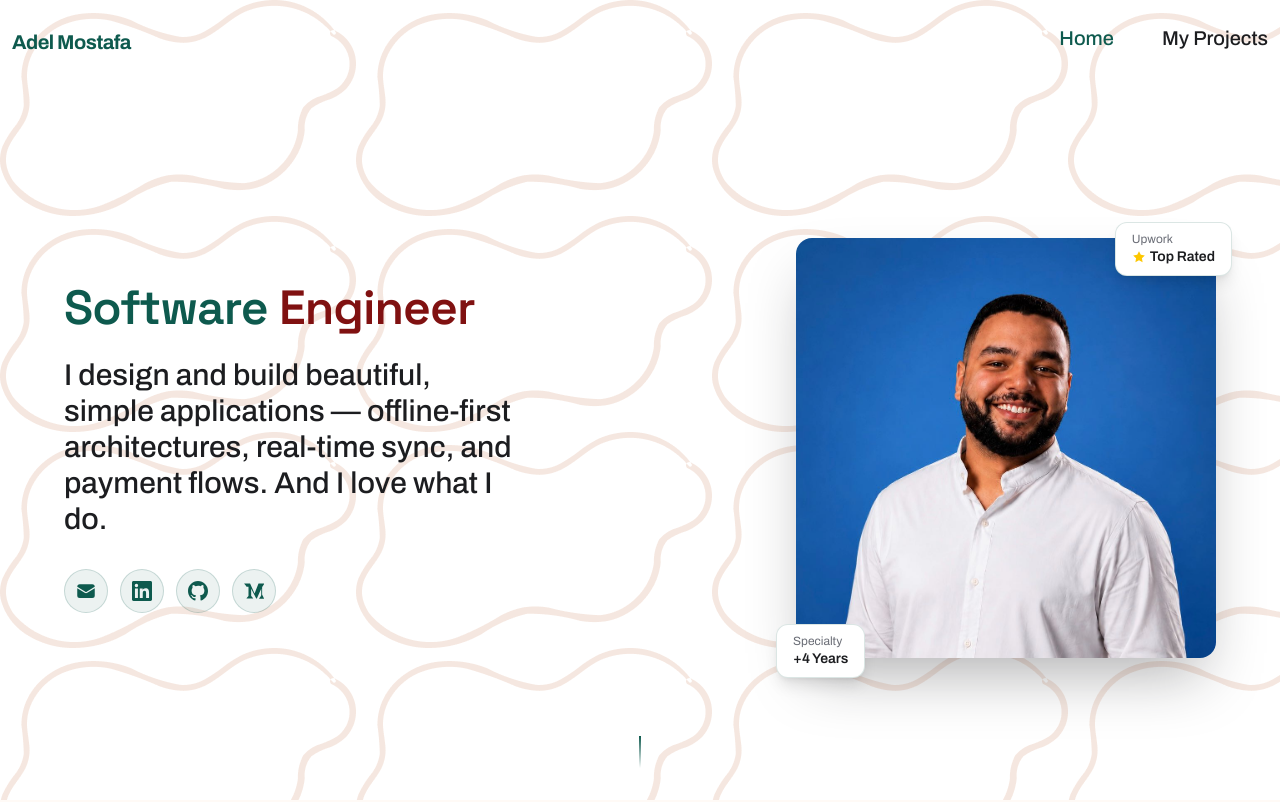
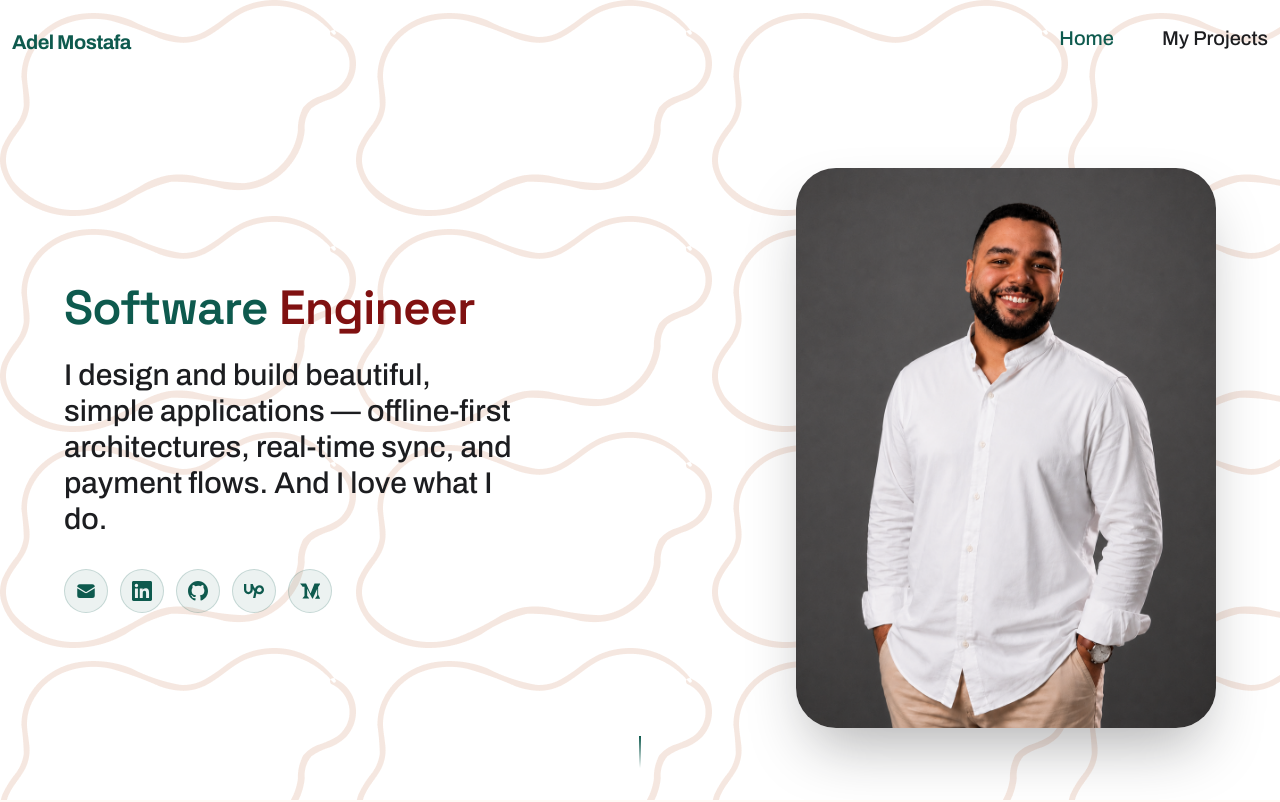
Before and after one commit to A7med3li011/Adel-PORTFOLIO, a Next.js app: page / in a window 1280 px wide. Shown: the top 802 px of the page. Built offline with nearby package versions, Linux system fonts and the light colour scheme.

Commit message:
feat: update HeroSection image and styling, add Upwork link to ContactMenu, and replace profile image

```diff
--- a/app/components/sections/HeroSection.tsx
+++ b/app/components/sections/HeroSection.tsx
@@ -57,50 +57,17 @@
           <ScrollReveal delay={200}>
             <div className="relative">
               <div
-                className="rounded-2xl overflow-hidden shadow-2xl"
+                className="rounded-[2.5rem] overflow-hidden shadow-2xl"
                 style={{ boxShadow: "0 30px 60px -15px rgba(28,29,32,0.35)" }}
               >
                 <Image
-                  src="/assets/images/profile.jpg"
+                  src="/assets/images/profile.png"
                   alt="Adel Mostafa"
                   width={476}
                   height={757}
-                  className="w-full max-w-[340px] md:max-w-[420px] h-auto object-cover"
+                  className="w-full max-w-[340px] md:max-w-[420px] h-[460px] md:h-[560px] object-cover"
                   priority
                 />
-              </div>
-
-              {/* Floating badge: Top Rated */}
-              <div
-                className="absolute -top-4 -right-4 px-4 py-2 rounded-xl border bg-white shadow-lg"
-                style={{ borderColor: "rgba(14,90,78,0.15)" }}
-              >
-                <p className="text-xs" style={{ color: "#6a6d76" }}>
-                  Upwork
-                </p>
-                <p className="text-sm font-semibold flex items-center gap-1" style={{ color: "#1c1d20" }}>
-                  <svg
-                    className="w-3.5 h-3.5 fill-yellow-400"
-                    viewBox="0 0 24 24"
-                    aria-hidden="true"
-                  >
-                    <path d="M12 2l3.09 6.26L22 9.27l-5 4.87 1.18 6.88L12 17.77l-6.18 3.25L7 14.14 2 9.27l6.91-1.01L12 2z" />
-                  </svg>
-                  Top Rated
-                </p>
-              </div>
-
-              {/* Floating badge: +4 Years */}
-              <div
-                className="absolute -bottom-5 -left-5 px-4 py-2 rounded-xl border bg-white shadow-lg"
-                style={{ borderColor: "rgba(14,90,78,0.15)" }}
-              >
-                <p className="text-xs" style={{ color: "#6a6d76" }}>
-                  Specialty
-                </p>
-                <p className="text-sm font-semibold" style={{ color: "#1c1d20" }}>
-                  +4 Years
-                </p>
               </div>
             </div>
           </ScrollReveal>
--- a/app/components/ui/ContactMenu.tsx
+++ b/app/components/ui/ContactMenu.tsx
@@ -31,6 +31,20 @@
     icon: (
       <svg className="w-5 h-5" fill="currentColor" viewBox="0 0 24 24" aria-hidden="true">
         <path d="M12 0C5.374 0 0 5.373 0 12c0 5.302 3.438 9.8 8.207 11.387.599.111.793-.261.793-.577v-2.234c-3.338.726-4.033-1.416-4.033-1.416-.546-1.387-1.333-1.756-1.333-1.756-1.089-.745.083-.729.083-.729 1.205.084 1.839 1.237 1.839 1.237 1.07 1.834 2.807 1.304 3.492.997.107-.775.418-1.305.762-1.604-2.665-.305-5.467-1.334-5.467-5.931 0-1.311.469-2.381 1.236-3.221-.124-.303-.535-1.524.117-3.176 0 0 1.008-.322 3.301 1.23A11.509 11.509 0 0112 5.803c1.02.005 2.047.138 3.006.404 2.291-1.552 3.297-1.23 3.297-1.23.653 1.653.242 2.874.118 3.176.77.84 1.235 1.911 1.235 3.221 0 4.609-2.807 5.624-5.479 5.921.43.372.823 1.102.823 2.222v3.293c0 .319.192.694.801.576C20.566 21.797 24 17.3 24 12c0-6.627-5.373-12-12-12z" />
+      </svg>
+    ),
+  },
+  {
+    label: "Upwork",
+    href: "https://www.upwork.com/freelancers/adelswe",
+    icon: (
+      <svg
+        className="w-5 h-5"
+        fill="currentColor"
+        viewBox="0 0 24 24"
+        aria-hidden="true"
+      >
+        <path d="M18.561 13.158c-1.102 0-2.135-.467-3.074-1.227l.228-1.076.008-.042c.207-1.143.849-3.06 2.839-3.06 1.492 0 2.703 1.212 2.703 2.703-.001 1.489-1.212 2.702-2.704 2.702zm0-8.14c-2.539 0-4.51 1.649-5.31 4.366-1.22-1.834-2.148-4.036-2.687-5.892H7.828v7.112c-.002 1.406-1.141 2.546-2.547 2.548-1.405-.002-2.543-1.143-2.545-2.548V3.492H0v7.112c0 2.914 2.37 5.303 5.281 5.303 2.913 0 5.283-2.389 5.283-5.303v-1.19c.529 1.107 1.182 2.229 1.974 3.221l-1.673 7.873h2.797l1.213-5.71c1.063.679 2.285 1.109 3.686 1.109 3 0 5.439-2.452 5.439-5.45 0-3-2.439-5.439-5.439-5.439z" />
       </svg>
     ),
   },
--- a/app/layout.tsx
+++ b/app/layout.tsx
@@ -20,8 +20,8 @@
   description:
     "Flutter Developer | Mobile Software Engineer specializing in cross-platform iOS and Android apps. Top Rated on Upwork.",
   icons: {
-    icon: "/assets/images/profile.jpg",
-    apple: "/assets/images/profile.jpg",
+    icon: "/assets/images/profile.png",
+    apple: "/assets/images/profile.png",
   },
 };
 
```
Also changed, not shown: public/assets/images/profile.jpg (deleted), public/assets/images/profile.png (added).
